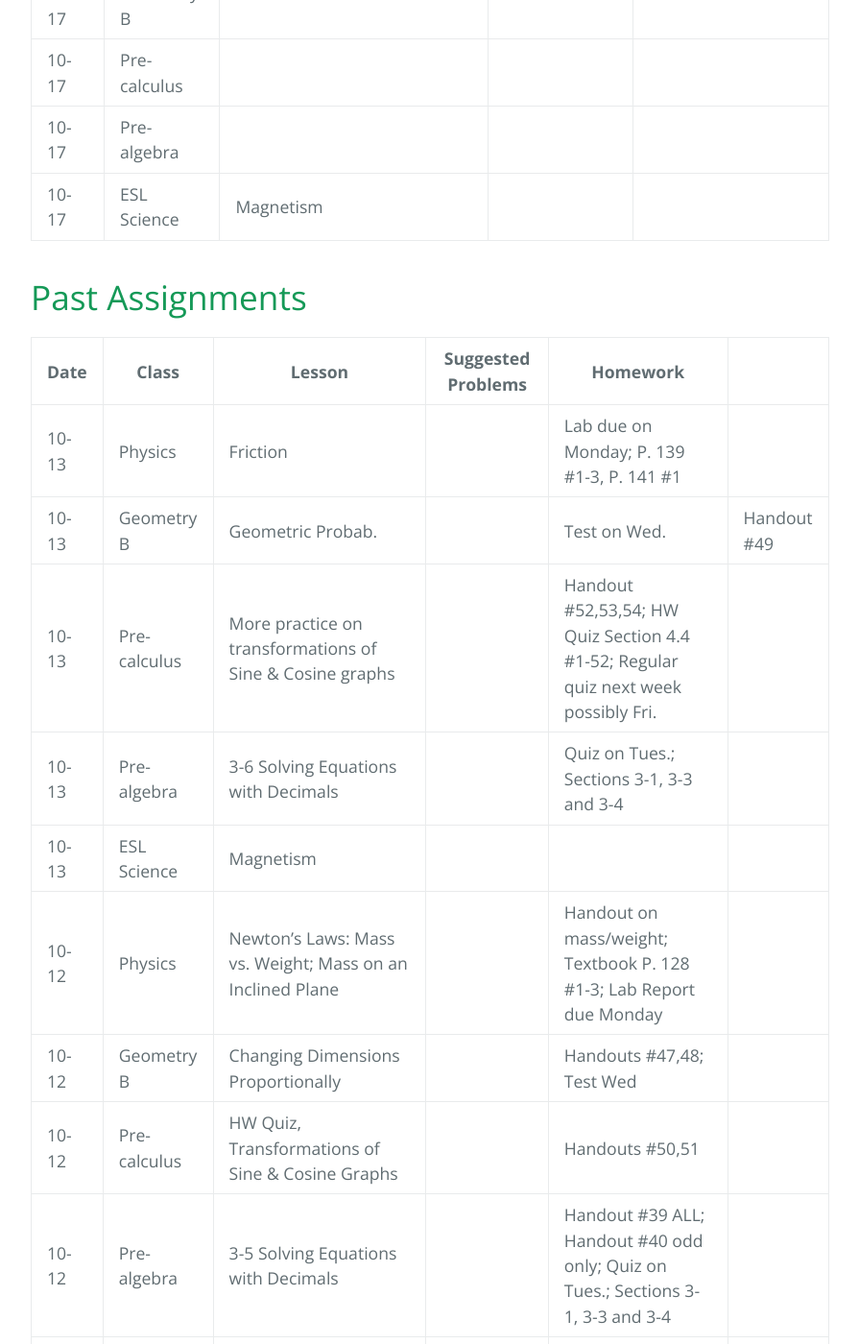
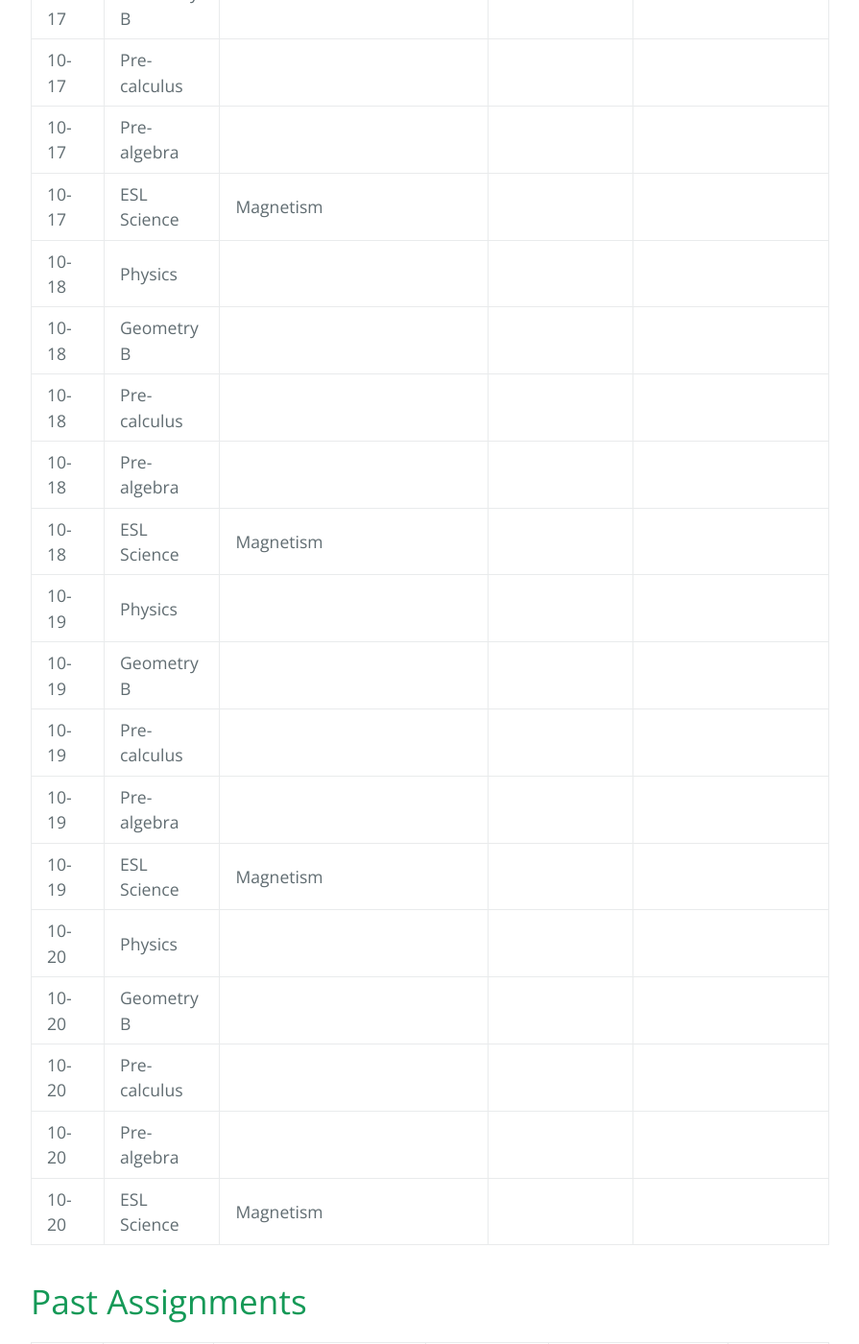
Before and after one commit to gpayoo/gpayoo, a Jekyll site: the page built from index.md, in a window 1280 px wide and 1400 px high, scrolled down 1139 px. Shown: the whole window at 96% size, without its empty margins (192-1087 px from the left). Built offline with Jekyll 4.4.1, drawn with Linux system fonts in a browser that asks for light colours; our own code applies the rules of GitHub Pages for plain Markdown files.

Commit message:
Update index.md

```diff
--- a/index.md
+++ b/index.md
@@ -20,6 +20,21 @@ layout: default
 | 10-17 | Pre-calculus |  | |
 | 10-17 | Pre-algebra |   | |
 | 10-17 | ESL Science | Magnetism |  |
+| 10-18 | Physics |  | |
+| 10-18 | Geometry B |   | |   |
+| 10-18 | Pre-calculus |  | |
+| 10-18 | Pre-algebra |   | |
+| 10-18 | ESL Science | Magnetism |  |
+| 10-19 | Physics |  | |
+| 10-19 | Geometry B |   | |   |
+| 10-19 | Pre-calculus |  | |
+| 10-19 | Pre-algebra |   | |
+| 10-19 | ESL Science | Magnetism |  |
+| 10-20 | Physics |  | |
+| 10-20 | Geometry B |   | |   |
+| 10-20 | Pre-calculus |  | |
+| 10-20 | Pre-algebra |   | |
+| 10-20 | ESL Science | Magnetism |  |
 
 # [](#header-2) Past Assignments
 
```
